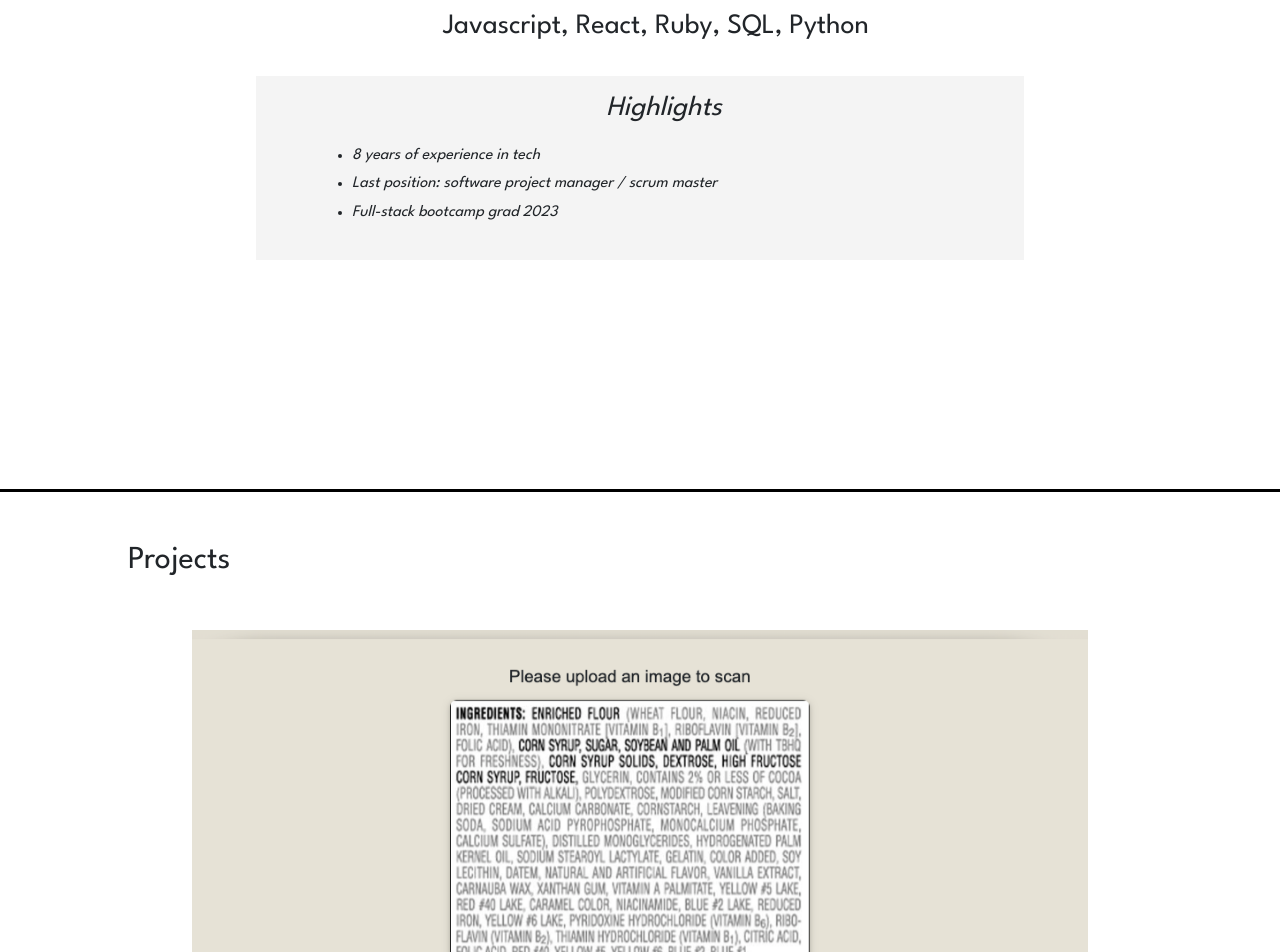
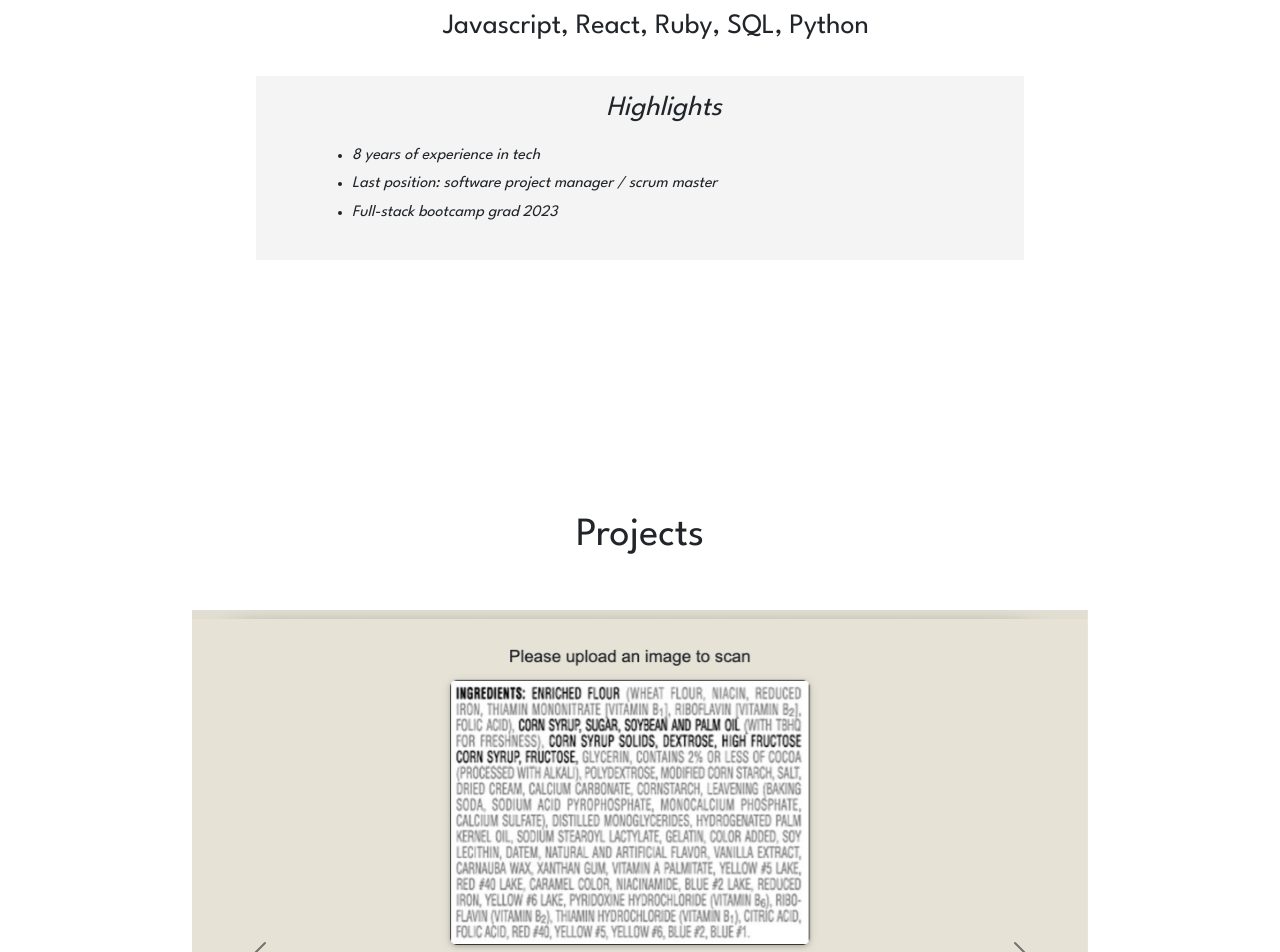
Before and after one commit to SamGiorgievski/portfolio, a React (Create React App) app: page / in a window 1280 px wide. Shown: the part 436-1388 px from the top of the page. Built offline with nearby package versions, Linux system fonts and the light colour scheme.

Commit message:
home page padding

```diff
--- a/src/Home.js
+++ b/src/Home.js
@@ -29,7 +29,7 @@ export default function Home() {
       </div>
 
       <div className="projects">
-        <h2 className="projects__title"> Projects</h2>
+        <h1 className="projects__title"> Projects</h1>
         <Carousel className="projects__carousel"
         interval={null}
         fade={true}
@@ -64,7 +64,7 @@ export default function Home() {
 
             <Carousel.Caption className="captions">
               <h3>Restaurant Order System</h3>
-              <p>Lorem ipsum dolor sit amet, consectetur adipiscing elit.</p>
+              <p>Fill your cart and send food orders as a customer, or login to the restaurant-owner portal to review and accept orders. Users will be notified via twilio api.</p>
             </Carousel.Caption>
           </Carousel.Item>
           <Carousel.Item>
@@ -75,9 +75,9 @@ export default function Home() {
             />
 
             <Carousel.Caption className="captions">
-              <h3>Third slide label</h3>
+              <h3>Interview Scheduler</h3>
               <p>
-                Praesent commodo cursus magna, vel scelerisque nisl consectetur.
+              Single page react app to view available interview timeslots, and create/edit delete appointments with interviewers.
               </p>
             </Carousel.Caption>
           </Carousel.Item>
--- a/src/Home.scss
+++ b/src/Home.scss
@@ -13,9 +13,7 @@
 display: flex;
 flex-direction: column;
 margin-top: 3rem;
-height: 100vh;
-border-bottom: black;
-border-bottom-style: solid;
+height: 90vh;
 align-items: center
 }
 
@@ -81,8 +79,10 @@ align-items: center
 }
 
 .projects__title {
+  margin-top: 50px;
   margin-bottom: 50px;
   width: 80%;
+  text-align: center;
 }
 
 .carousel-caption {
```
